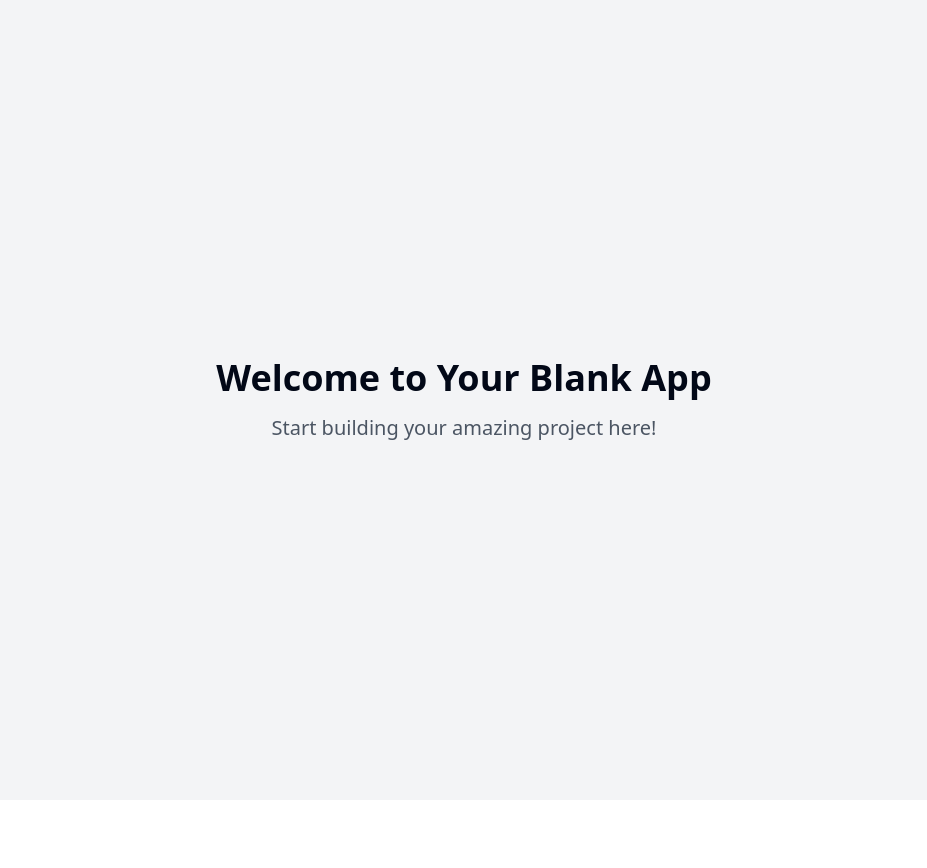
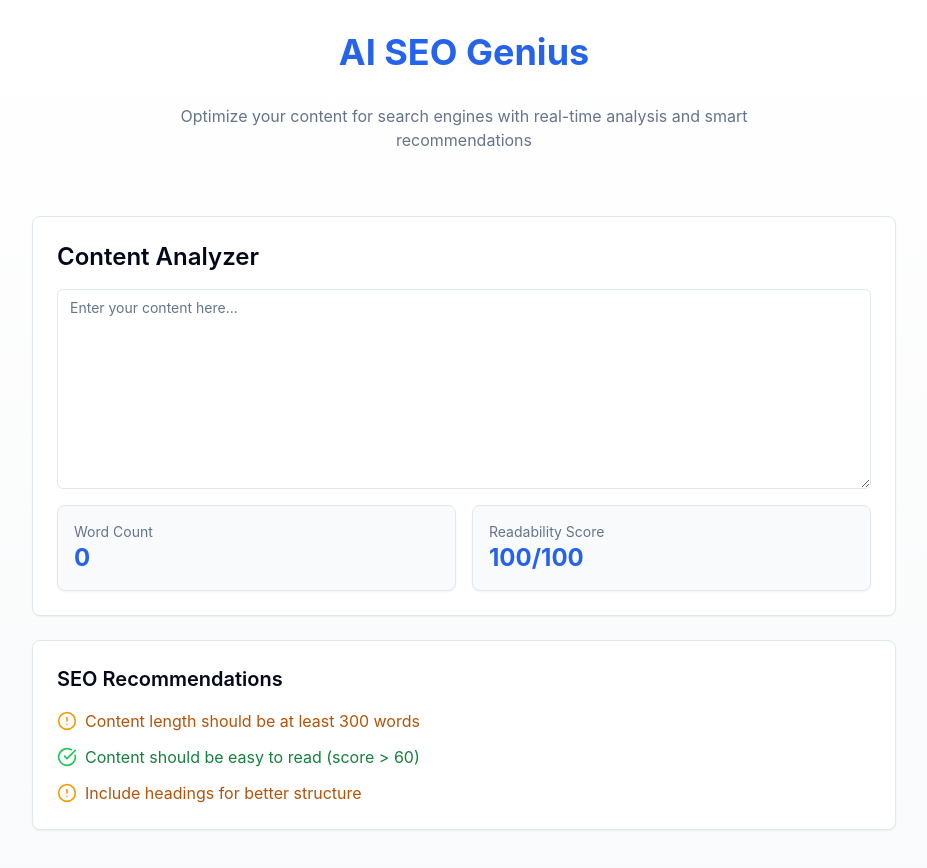
Before and after one commit to morphmind/seo-wizardry-spark, a React (Vite) app: page / in a window 1280 px wide. Shown: the top 868 px of the page, without its empty margins (176-1103 px from the left). Before the commit the page ends 800 px from the top, so only its background shows below. Built offline with nearby package versions, Linux system fonts and the light colour scheme.

Commit message:
Add AI SEO Genius progress
Implement progress tracking for the AI SEO Genius feature in the project.
[skip gpt_engineer]

```diff
--- /dev/null
+++ b/src/components/ContentAnalyzer.tsx
@@ -0,0 +1,48 @@
+import React, { useState, useEffect } from 'react';
+import { Card } from '@/components/ui/card';
+import { Textarea } from '@/components/ui/textarea';
+import MetricsDisplay from './MetricsDisplay';
+import RecommendationsPanel from './RecommendationsPanel';
+
+const ContentAnalyzer = () => {
+  const [content, setContent] = useState('');
+  const [metrics, setMetrics] = useState({
+    wordCount: 0,
+    readabilityScore: 0,
+  });
+
+  useEffect(() => {
+    // Calculate metrics
+    const words = content.trim().split(/\s+/).filter(word => word.length > 0);
+    const wordCount = words.length;
+
+    // Simple readability score (0-100) based on average word length
+    const avgWordLength = words.length > 0
+      ? words.join('').length / words.length
+      : 0;
+    const readabilityScore = Math.max(0, Math.min(100, 100 - (avgWordLength - 5) * 10));
+
+    setMetrics({
+      wordCount,
+      readabilityScore: Math.round(readabilityScore),
+    });
+  }, [content]);
+
+  return (
+    <div className="w-full max-w-4xl mx-auto space-y-6 p-4">
+      <Card className="p-6">
+        <h2 className="text-2xl font-semibold mb-4">Content Analyzer</h2>
+        <Textarea
+          placeholder="Enter your content here..."
+          className="min-h-[200px] mb-4"
+          value={content}
+          onChange={(e) => setContent(e.target.value)}
+        />
+        <MetricsDisplay metrics={metrics} />
+      </Card>
+      <RecommendationsPanel content={content} metrics={metrics} />
+    </div>
+  );
+};
+
+export default ContentAnalyzer;
--- /dev/null
+++ b/src/components/MetricsDisplay.tsx
@@ -0,0 +1,26 @@
+import React from 'react';
+import { Card } from '@/components/ui/card';
+
+interface MetricsDisplayProps {
+  metrics: {
+    wordCount: number;
+    readabilityScore: number;
+  };
+}
+
+const MetricsDisplay = ({ metrics }: MetricsDisplayProps) => {
+  return (
+    <div className="grid grid-cols-2 gap-4">
+      <Card className="p-4 bg-secondary">
+        <div className="text-sm text-muted-foreground">Word Count</div>
+        <div className="text-2xl font-bold text-primary">{metrics.wordCount}</div>
+      </Card>
+      <Card className="p-4 bg-secondary">
+        <div className="text-sm text-muted-foreground">Readability Score</div>
+        <div className="text-2xl font-bold text-primary">{metrics.readabilityScore}/100</div>
+      </Card>
+    </div>
+  );
+};
+
+export default MetricsDisplay;
--- /dev/null
+++ b/src/components/RecommendationsPanel.tsx
@@ -0,0 +1,50 @@
+import React from 'react';
+import { Card } from '@/components/ui/card';
+import { AlertCircle, CheckCircle } from 'lucide-react';
+
+interface RecommendationsPanelProps {
+  content: string;
+  metrics: {
+    wordCount: number;
+    readabilityScore: number;
+  };
+}
+
+const RecommendationsPanel = ({ content, metrics }: RecommendationsPanelProps) => {
+  const recommendations = [
+    {
+      check: metrics.wordCount >= 300,
+      message: 'Content length should be at least 300 words',
+    },
+    {
+      check: metrics.readabilityScore >= 60,
+      message: 'Content should be easy to read (score > 60)',
+    },
+    {
+      check: content.includes('h1') || content.includes('h2'),
+      message: 'Include headings for better structure',
+    },
+  ];
+
+  return (
+    <Card className="p-6">
+      <h3 className="text-xl font-semibold mb-4">SEO Recommendations</h3>
+      <div className="space-y-3">
+        {recommendations.map((rec, index) => (
+          <div key={index} className="flex items-center gap-2">
+            {rec.check ? (
+              <CheckCircle className="text-green-500 h-5 w-5" />
+            ) : (
+              <AlertCircle className="text-amber-500 h-5 w-5" />
+            )}
+            <span className={rec.check ? 'text-green-700' : 'text-amber-700'}>
+              {rec.message}
+            </span>
+          </div>
+        ))}
+      </div>
+    </Card>
+  );
+};
+
+export default RecommendationsPanel;
--- a/src/pages/Index.tsx
+++ b/src/pages/Index.tsx
@@ -1,11 +1,17 @@
-// Update this page (the content is just a fallback if you fail to update the page)
+import React from 'react';
+import ContentAnalyzer from '@/components/ContentAnalyzer';
 
 const Index = () => {
   return (
-    <div className="min-h-screen flex items-center justify-center bg-gray-100">
-      <div className="text-center">
-        <h1 className="text-4xl font-bold mb-4">Welcome to Your Blank App</h1>
-        <p className="text-xl text-gray-600">Start building your amazing project here!</p>
+    <div className="min-h-screen bg-gradient-to-b from-white to-gray-50">
+      <div className="container py-8">
+        <h1 className="text-4xl font-bold text-center mb-8 text-primary">
+          AI SEO Genius
+        </h1>
+        <p className="text-center text-muted-foreground mb-12 max-w-2xl mx-auto">
+          Optimize your content for search engines with real-time analysis and smart recommendations
+        </p>
+        <ContentAnalyzer />
       </div>
     </div>
   );
--- a/tailwind.config.ts
+++ b/tailwind.config.ts
@@ -12,85 +12,56 @@ export default {
   theme: {
     container: {
       center: true,
-			padding: '2rem',
+      padding: "2rem",
       screens: {
-				'2xl': '1400px'
-			}
+        "2xl": "1400px",
+      },
     },
     extend: {
       colors: {
-				border: 'hsl(var(--border))',
-				input: 'hsl(var(--input))',
-				ring: 'hsl(var(--ring))',
-				background: 'hsl(var(--background))',
-				foreground: 'hsl(var(--foreground))',
+        border: "hsl(var(--border))",
+        input: "hsl(var(--input))",
+        ring: "hsl(var(--ring))",
+        background: "hsl(var(--background))",
+        foreground: "hsl(var(--foreground))",
         primary: {
-					DEFAULT: 'hsl(var(--primary))',
-					foreground: 'hsl(var(--primary-foreground))'
+          DEFAULT: "#2563eb",
+          foreground: "#ffffff",
         },
         secondary: {
-					DEFAULT: 'hsl(var(--secondary))',
-					foreground: 'hsl(var(--secondary-foreground))'
+          DEFAULT: "#f8fafc",
+          foreground: "#1e293b",
         },
         destructive: {
-					DEFAULT: 'hsl(var(--destructive))',
-					foreground: 'hsl(var(--destructive-foreground))'
+          DEFAULT: "hsl(var(--destructive))",
+          foreground: "hsl(var(--destructive-foreground))",
         },
         muted: {
-					DEFAULT: 'hsl(var(--muted))',
-					foreground: 'hsl(var(--muted-foreground))'
+          DEFAULT: "#f1f5f9",
+          foreground: "#64748b",
         },
         accent: {
-					DEFAULT: 'hsl(var(--accent))',
-					foreground: 'hsl(var(--accent-foreground))'
+          DEFAULT: "#e2e8f0",
+          foreground: "#1e293b",
         },
         popover: {
-					DEFAULT: 'hsl(var(--popover))',
-					foreground: 'hsl(var(--popover-foreground))'
+          DEFAULT: "hsl(var(--popover))",
+          foreground: "hsl(var(--popover-foreground))",
         },
         card: {
-					DEFAULT: 'hsl(var(--card))',
-					foreground: 'hsl(var(--card-foreground))'
+          DEFAULT: "hsl(var(--card))",
+          foreground: "hsl(var(--card-foreground))",
         },
-				sidebar: {
-					DEFAULT: 'hsl(var(--sidebar-background))',
-					foreground: 'hsl(var(--sidebar-foreground))',
-					primary: 'hsl(var(--sidebar-primary))',
-					'primary-foreground': 'hsl(var(--sidebar-primary-foreground))',
-					accent: 'hsl(var(--sidebar-accent))',
-					'accent-foreground': 'hsl(var(--sidebar-accent-foreground))',
-					border: 'hsl(var(--sidebar-border))',
-					ring: 'hsl(var(--sidebar-ring))'
-				}
       },
       borderRadius: {
-				lg: 'var(--radius)',
-				md: 'calc(var(--radius) - 2px)',
-				sm: 'calc(var(--radius) - 4px)'
+        lg: "var(--radius)",
+        md: "calc(var(--radius) - 2px)",
+        sm: "calc(var(--radius) - 4px)",
       },
-			keyframes: {
-				'accordion-down': {
-					from: {
-						height: '0'
+      fontFamily: {
+        sans: ["Inter", "sans-serif"],
       },
-					to: {
-						height: 'var(--radix-accordion-content-height)'
-					}
     },
-				'accordion-up': {
-					from: {
-						height: 'var(--radix-accordion-content-height)'
-					},
-					to: {
-						height: '0'
-					}
-				}
-			},
-			animation: {
-				'accordion-down': 'accordion-down 0.2s ease-out',
-				'accordion-up': 'accordion-up 0.2s ease-out'
-			}
-		}
   },
   plugins: [require("tailwindcss-animate")],
 } satisfies Config;
```
Lines whose indentation alone changed are shown as unchanged.
